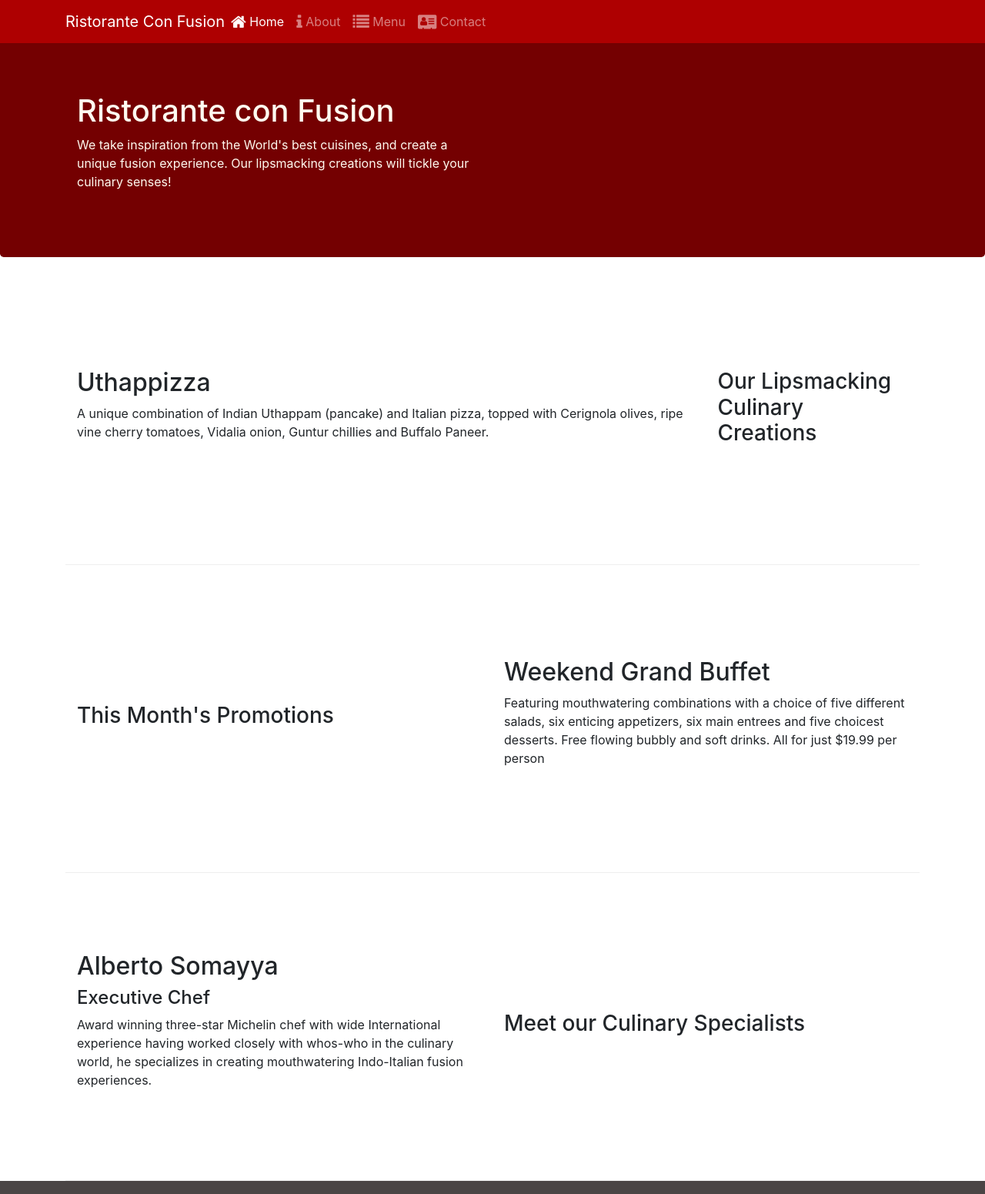
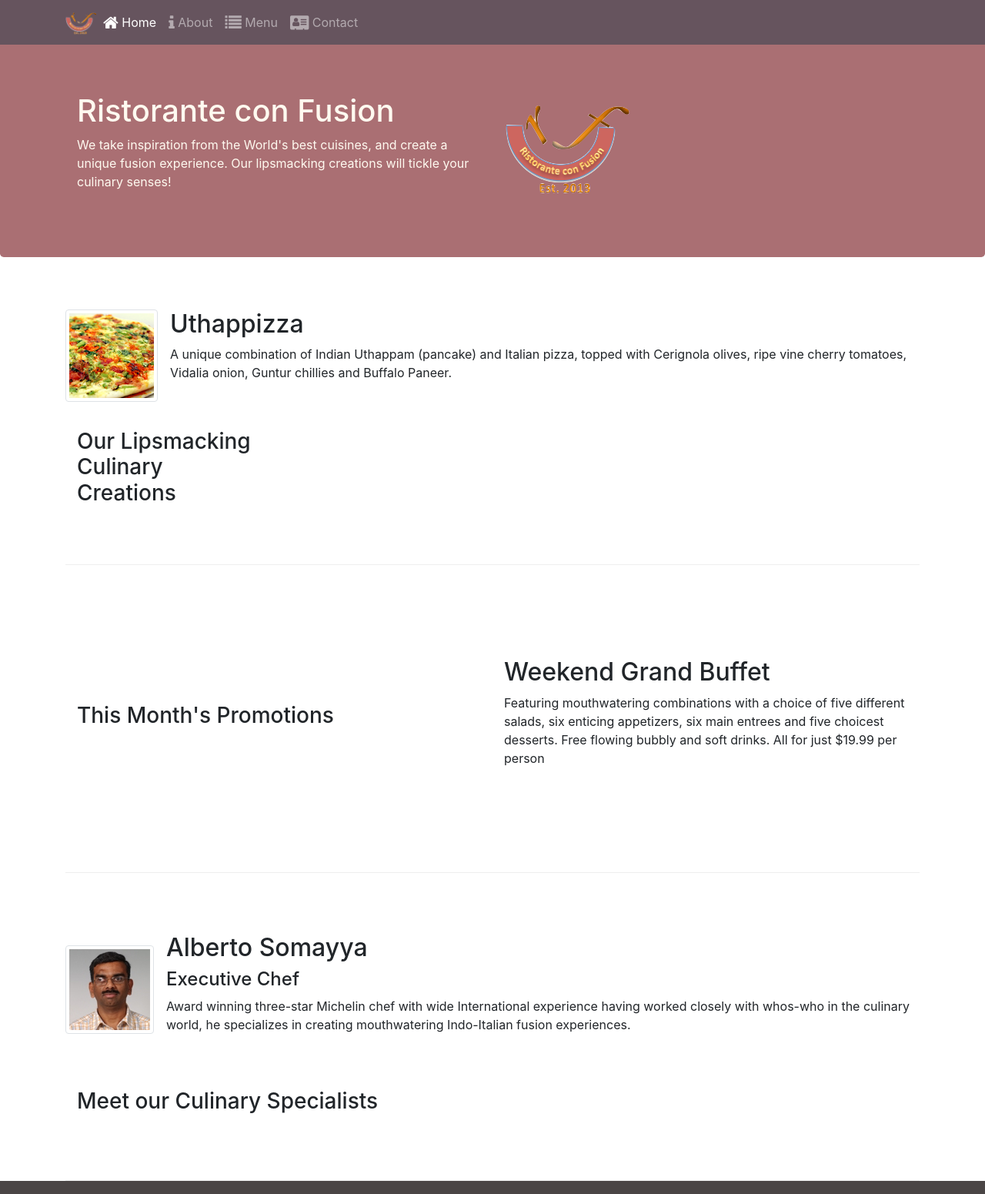
Before and after one commit to shijo12/Webpage-Bootstrap, a website: page index.html in a window 1280 px wide. Shown: the top 1551 px of the page at 77% size. Drawn offline with nearby package versions, Linux system fonts and the light colour scheme.

Commit message:
Images and Media

```diff
--- a/css/styles.css
+++ b/css/styles.css
@@ -20,7 +20,7 @@
 .jumbotron{
   padding: 70px 30px 70px 30px;
   margin: 0px auto;
-  background: #740001;
+  background: #aa6f73;
   color: floralwhite;
 }
 
@@ -36,5 +36,5 @@ body {
 }
 
 .navbar-dark {
-  background-color: #ae0001;
+  background-color: #66545e;
 }
--- a/index.html
+++ b/index.html
@@ -21,7 +21,7 @@
         <button class="navbar-toggler" type="button" data-toggle="collapse" data-target="#Navbar">
             <span class="navbar-toggler-icon"></span>
         </button>
-        <a class="navbar-brand mr-auto" href="#">Ristorante Con Fusion</a>
+        <a class="navbar-brand mr-auto" href="#"><img src="img/logo.png" height="30" width="41"></a>
         <div class="collapse navbar-collapse" id="Navbar">
           <ul class="navbar-nav mr-auto">
             <li class="nav-item active"><a class="nav-link" href="#"><span class="fa fa-home fa-lg"></span> Home</a></li>
@@ -40,7 +40,8 @@
                     <h1>Ristorante con Fusion</h1>
                     <p>We take inspiration from the World's best cuisines, and create a unique fusion experience. Our lipsmacking creations will tickle your culinary senses!</p>
                 </div>
-                <div class="col-12 col-sm-6">
+                <div class="col-12 col-sm align-self-center">
+                  <img src="img/logo.png" class="img-fluid">
                 </div>
             </div>
         </div>
@@ -51,10 +52,17 @@
             <div class="col-12 col-sm-4 order-sm-last col-md-3">
                 <h3>Our Lipsmacking Culinary Creations</h3>
             </div>
-            <div class="col-12 col-sm order-sm-first col-md">
-                <h2>Uthappizza</h2>
-                <p>A unique combination of Indian Uthappam (pancake) and Italian pizza, topped with Cerignola olives, ripe vine cherry tomatoes, Vidalia onion, Guntur chillies and Buffalo Paneer.</p>
-            </div>
+            <div class="media">
+                    <img class="d-flex mr-3 img-thumbnail align-self-center"
+                            src="img/uthappizza.png" alt="Uthappizza">
+                    <div class="media-body">
+                        <h2 class="mt-0">Uthappizza</h2>
+                        <p class="d-none d-sm-block">A unique combination of Indian Uthappam (pancake) and
+                            Italian pizza, topped with Cerignola olives, ripe vine
+                            cherry tomatoes, Vidalia onion, Guntur chillies and
+                            Buffalo Paneer.</p>
+                    </div>
+                </div>
         </div>
 
 
@@ -72,11 +80,19 @@
             <div class="col-12 order-sm-last col-sm-6">
                 <h3>Meet our Culinary Specialists</h3>
             </div>
-            <div class="col-12 col-sm order-sm-first col-md">
-                <h2>Alberto Somayya</h2>
-                <h4>Executive Chef</h4>
-                <p>Award winning three-star Michelin chef with wide International experience having worked closely with whos-who in the culinary world, he specializes in creating mouthwatering Indo-Italian fusion experiences. </p>
-            </div>
+            <div class="media">
+                    <img class="d-flex mr-3 img-thumbnail align-self-center"
+                            src="img/alberto.png" alt="Alberto Somayya">
+                    <div class="media-body">
+                        <h2 class="mt-0">Alberto Somayya</h2>
+                        <h4>Executive Chef</h4>
+                        <p class="d-none d-sm-block">Award winning three-star Michelin chef with wide
+                            International experience having worked closely with
+                            whos-who in the culinary world, he specializes in
+                            creating mouthwatering Indo-Italian fusion experiences.
+                            </p>
+                    </div>
+                </div>
         </div>
     </div>
 
```
Also changed, not shown: aboutus.html (+3 -2 lines), contactus.html (+3 -2 lines), img/alberto.png (added), img/buffet.png (added), img/logo.png (added), img/uthappizza.png (added), 1 other file.
